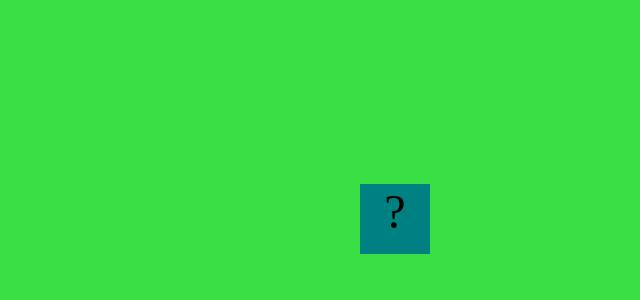
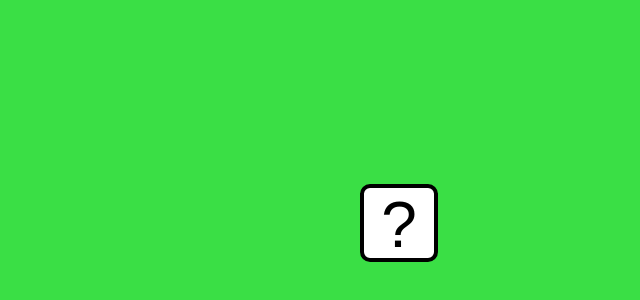
Before and after one commit to bhs-fsd-fall24/bhs-fsd-fall24, a plain HTML site: page projects/bouncing-box/index.html in a window 1280 px wide. Shown: the part 316-616 px from the top of the page, without its empty margins (640-1280 px from the left). Drawn offline with Linux system fonts and the light colour scheme.

Commit message:
saving bouncing box

```diff
--- a/projects/bouncing-box/index.html
+++ b/projects/bouncing-box/index.html
@@ -9,8 +9,12 @@
 		.box {
 			width: 70px;
 			height: 70px;
-			background-color: teal;
-			font-size: 300%;
+			background-color: rgb(255, 255, 255);
+			border-style: solid;
+			border-width: 4px;
+			border-radius: 10px;
+			font-size: 400%;
+			font-family: sans-serif;
 			text-align: center;
 			user-select: none;
 			display: block;
```
